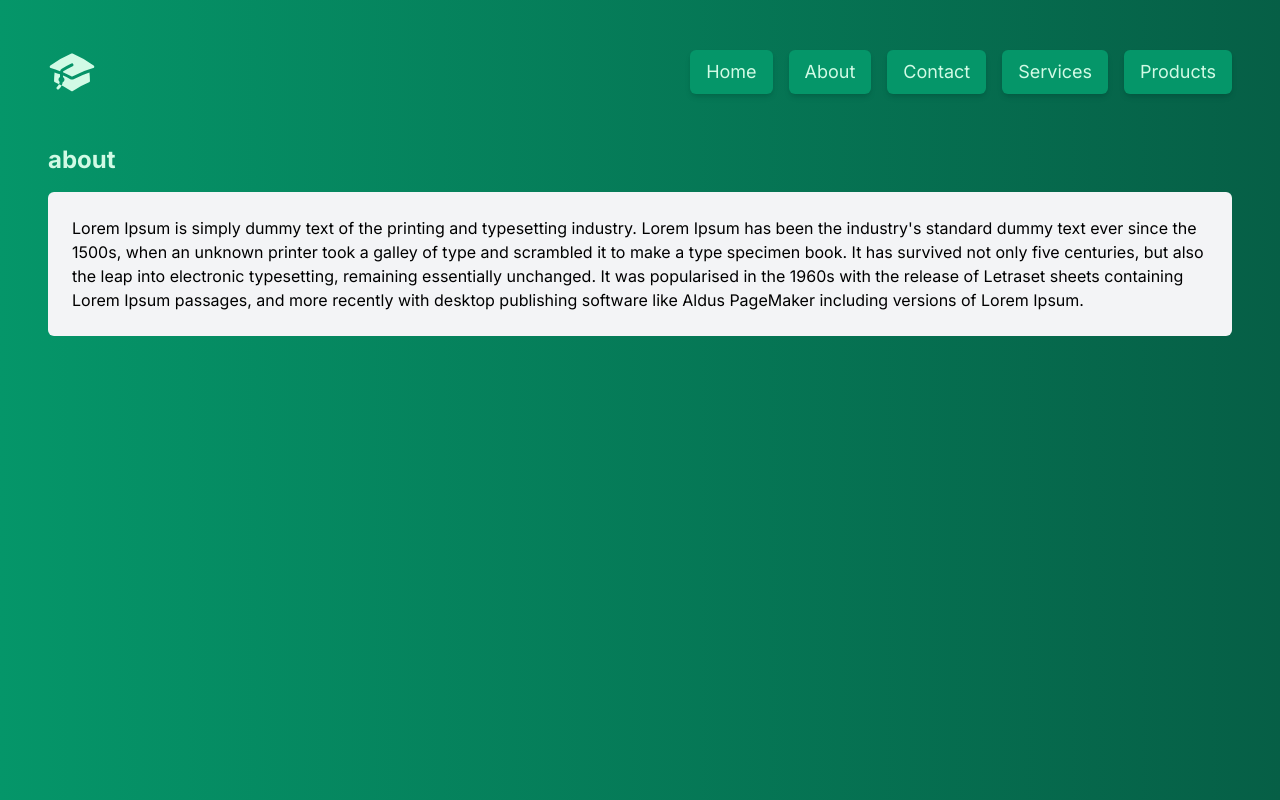
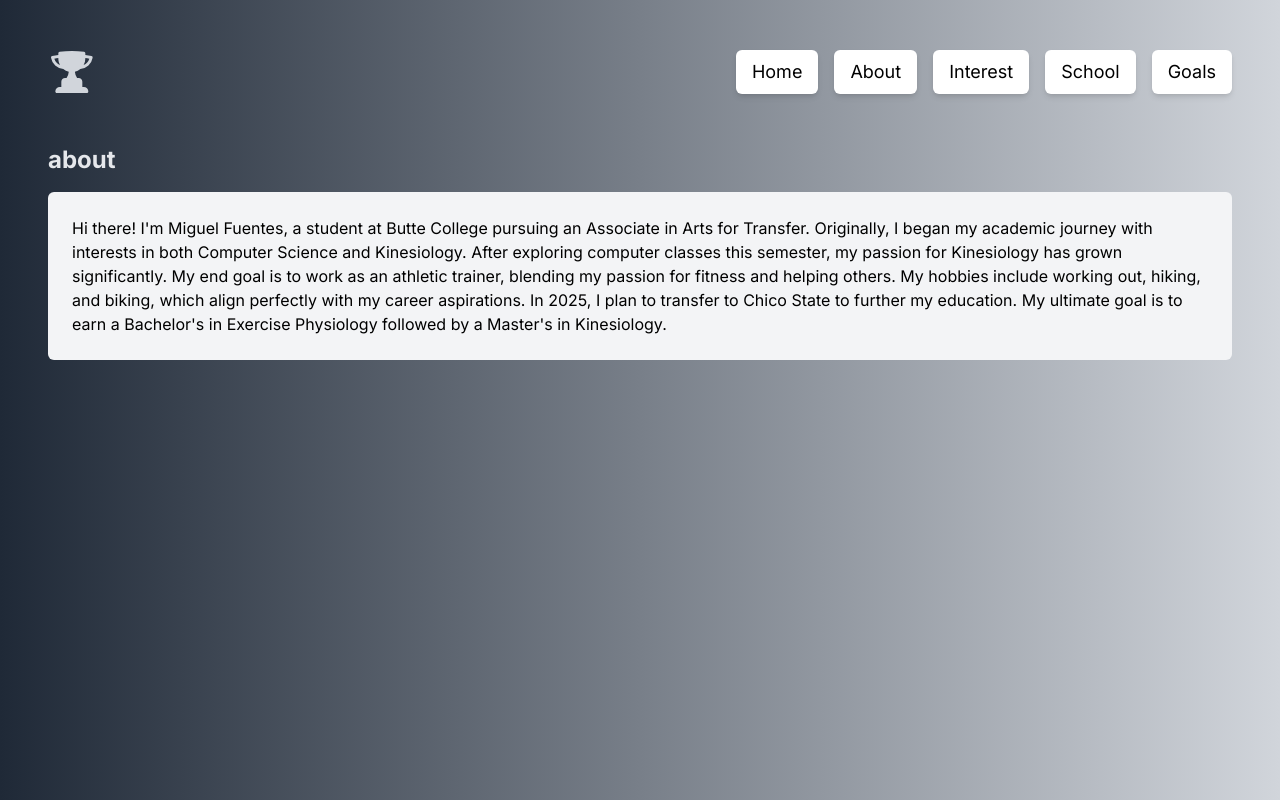
Before and after one commit to Fuentes-Miguel/csci31final, a Next.js app: page /about in a window 1280 px wide. Built offline with nearby package versions, Linux system fonts and the light colour scheme.

Commit message:
navbar componets updated

```diff
--- a/src/app/componets/Card.js
+++ b/src/app/componets/Card.js
@@ -2,7 +2,7 @@ export default function Card({
   title = "fake title",
   subtitle = "fake subtitle",
   description = "fake description",
-  img = "http://placekitten.com/350/200",
+  img = "https://source.unsplash.com/350x200/?gym",
 }) {
   return (
     <div className="border-solid border-2 border-gray-600 p-6 bg-gray-100 rounded-lg shadow-md text-gray-900 hover:scale-105 transition-transform cursor-pointer grow">
--- a/src/app/componets/Navbar.js
+++ b/src/app/componets/Navbar.js
@@ -1,4 +1,4 @@
-import { AcademicCapIcon } from "@heroicons/react/24/solid";
+import { TrophyIcon } from "@heroicons/react/24/solid";
 
 const menuItems = [
   {
@@ -10,30 +10,30 @@ const menuItems = [
     href: "/about",
   },
   {
-    title: "Contact",
-    href: "/contact",
+    title: "Interest",
+    href: "/interest",
   },
   {
-    title: "Services",
-    href: "/services",
+    title: "School",
+    href: "/school",
   },
   {
-    title: "Products",
-    href: "/products",
+    title: "Goals",
+    href: "/goals",
   },
 ];
 
 export default function Navbar() {
   return (
     <div className="flex justify-between gap-6 m-12 items-center">
-      <AcademicCapIcon className="h-12 w-12 text-emerald-100" />
+      <TrophyIcon className="h-12 w-12 text-gray-300" />
       <div className="flex gap-4">
         {menuItems.map((item, index) => (
           <a
             key={index}
             href={item.href}
-            className="px-4 py-2 bg-emerald-600 text-emerald-100
-             shadow-md rounded-md text-lg transition-all hover:bg-emerald-500 active:bg-emerald-400 "
+            className="px-4 py-2 bg-white text-black
+            shadow-md rounded-md text-lg transition-all hover:bg-gray-200 active:bg-gray-300"
           >
             {item.title}
           </a>
--- a/src/app/componets/PageContent.js
+++ b/src/app/componets/PageContent.js
@@ -1,5 +1,10 @@
-const defaultContent = `Lorem Ipsum is simply dummy text of the printing and typesetting industry. Lorem Ipsum has been the industry's standard dummy text ever since the 1500s, when an unknown printer took a galley of type and scrambled it to make a type specimen book. It has survived not only five centuries, but also the leap into electronic typesetting, remaining essentially unchanged. It was popularised in the 1960s with the release of Letraset sheets containing Lorem Ipsum passages, and more recently with desktop publishing software like Aldus PageMaker including versions of Lorem Ipsum.
-
+const defaultContent = `Hi there! I'm Miguel Fuentes, a student at Butte College pursuing an Associate in Arts for Transfer.
+Originally, I began my academic journey with interests in both Computer Science and Kinesiology.
+After exploring computer classes this semester, my passion for Kinesiology has grown significantly.
+My end goal is to work as an athletic trainer, blending my passion for fitness and helping others.
+My hobbies include working out, hiking, and biking, which align perfectly with my career aspirations.
+In 2025, I plan to transfer to Chico State to further my education.
+My ultimate goal is to earn a Bachelor's in Exercise Physiology followed by a Master's in Kinesiology.
 `;
 
 export default function PageContent({ content = defaultContent }) {
--- a/src/app/componets/PageTitle.js
+++ b/src/app/componets/PageTitle.js
@@ -1,3 +1,3 @@
 export default function PageTitle({ title }) {
-  return <h1 className="text-2xl font-bold mb-4 text-emerald-100">{title}</h1>;
+  return <h1 className="text-2xl font-bold mb-4 text-gray-200">{title}</h1>;
 }
--- a/src/app/layout.js
+++ b/src/app/layout.js
@@ -13,7 +13,7 @@ export default function RootLayout({ children }) {
   return (
     <html lang="en">
       <body
-        className={`${inter.className} bg-gradient-to-r from-emerald-600 to-emerald-800`}
+        className={`${inter.className} bg-gradient-to-r from-gray-800 to-gray-300`}
       >
         {children}
       </body>
```
